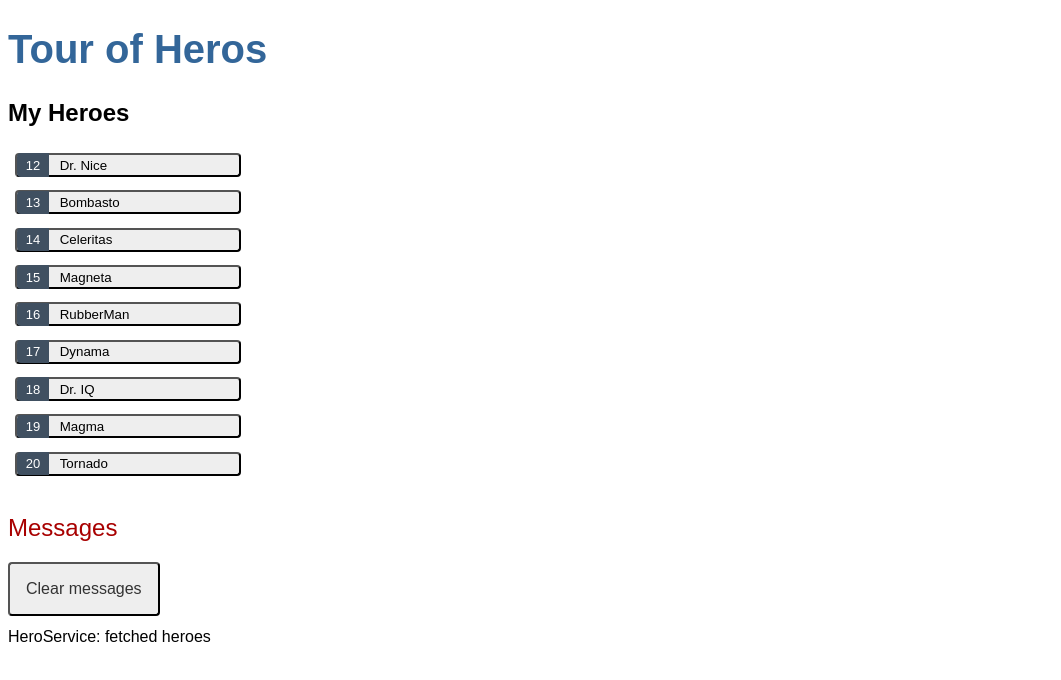
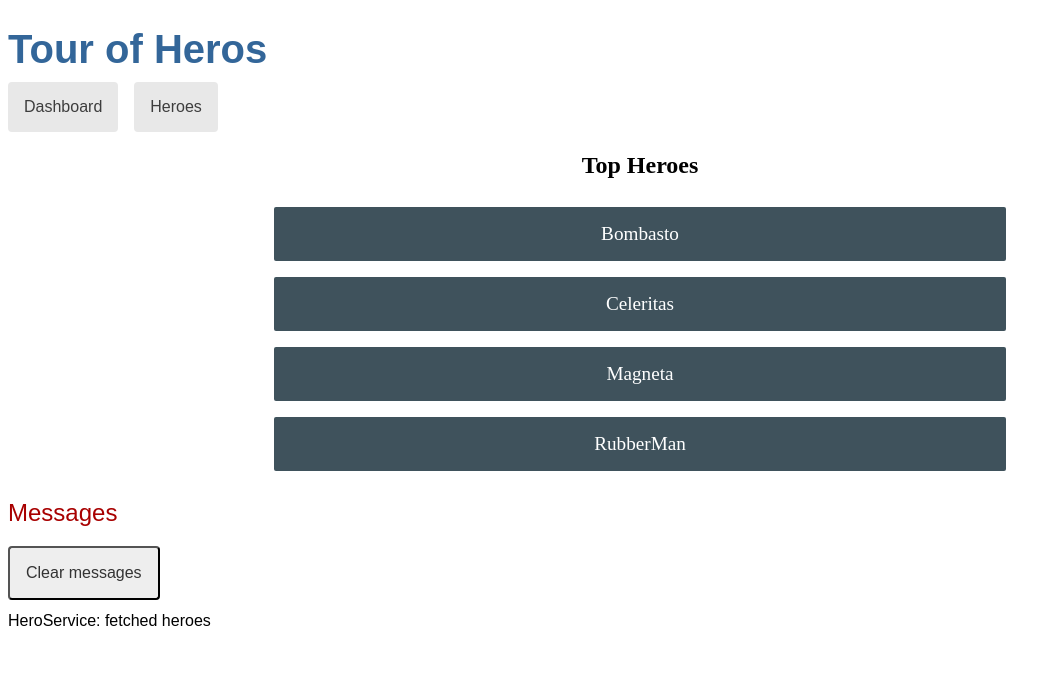
Before and after one commit to conradoad/angular-tour-of-heros, an Angular app: page /dashboard in a window 1280 px wide. Before the commit this address led to /. Shown: the top 680 px of the page, without its empty margins (0-1061 px from the left). Built offline with nearby package versions, Linux system fonts and the light colour scheme.

Commit message:
Starts implementing navigation and create dashboard component

```diff
--- a/src/app/app.component.css
+++ b/src/app/app.component.css
@@ -2,6 +2,7 @@
   color: #369;
   font-family: Arial, Helvetica, sans-serif;
   font-size: 250%;
+  margin-bottom: 0;
 }
 
 h2, h3 {
@@ -46,3 +47,23 @@
 * {
   font-family: Arial, Helvetica, sans-serif;
 }
+
+nav a {
+  padding: 1rem;
+  text-decoration: none;
+  margin-top: 10px;
+  display: inline-block;
+  background-color: #e8e8e8;
+  color: #3d3d3d;
+  border-radius: 4px;
+  margin-right: 1rem;
+}
+
+nav a:hover {
+  color: white;
+  background-color: #42545c;
+}
+
+nav a:active {
+  background-color: black;
+}
--- a/src/app/app.component.html
+++ b/src/app/app.component.html
@@ -1,3 +1,7 @@
 <h1>{{ title }}</h1>
-<app-heroes></app-heroes>
+<nav>
+  <a routerLink="/dashboard">Dashboard</a>
+  <a routerLink="/heroes">Heroes</a>
+</nav>
+<router-outlet></router-outlet>
 <app-messages></app-messages>
--- a/src/app/app.module.ts
+++ b/src/app/app.module.ts
@@ -7,13 +7,15 @@
 import { HeroesComponent } from './heroes/heroes.component';
 import { HeroDetailComponent } from './hero-detail/hero-detail.component';
 import { MessagesComponent } from './messages/messages.component';
+import { DashboardComponent } from './dashboard/dashboard.component';
 
 @NgModule({
   declarations: [
     AppComponent,
     HeroesComponent,
     HeroDetailComponent,
-    MessagesComponent
+    MessagesComponent,
+    DashboardComponent
   ],
   imports: [
     BrowserModule,
--- /dev/null
+++ b/src/app/dashboard/dashboard.component.css
@@ -0,0 +1,48 @@
+h2 {
+  text-align: center;
+}
+
+.heroes-menu {
+  padding: 0;
+  margin: auto;
+  max-width: 1000px;
+
+  /* flexbox */
+  display: flex;
+  flex-direction: row;
+  flex-wrap: wrap;
+  justify-content: space-around;
+  align-content: flex-start;
+  align-items: flex-start;
+}
+
+a {
+  background-color: #3f525c;
+  border-radius: 2px;
+  padding: 1rem;
+  font-size: 1.2rem;
+  text-decoration: none;
+  display: inline-block;
+  color: #fff;
+  text-align: center;
+  width: 100%;
+  min-width: 70%;
+  margin: .5rem auto;
+  box-sizing: border-box;
+
+  /* flexbox */
+  order: 0;
+  flex: 0 1 auto;
+  align-self: auto;
+}
+
+@media (min-width: 600px) {
+  a {
+    width: 18%;
+    box-sizing: content-box;
+  }
+}
+
+a:hover {
+  background-color: #000;
+}
--- /dev/null
+++ b/src/app/dashboard/dashboard.component.html
@@ -0,0 +1,6 @@
+<h2>Top Heroes</h2>
+<div class="heroes-menu">
+  <a *ngFor="let hero of heroes">
+    {{ hero.name }}
+  </a>
+</div>
--- /dev/null
+++ b/src/app/dashboard/dashboard.component.ts
@@ -0,0 +1,26 @@
+import { Component, OnInit } from '@angular/core';
+
+import { Hero } from '../hero';
+import { HeroService } from '../hero.service';
+
+@Component({
+  selector: 'app-dashboard',
+  templateUrl: './dashboard.component.html',
+  styleUrls: ['./dashboard.component.css']
+})
+export class DashboardComponent implements OnInit {
+
+  heroes: Hero[] = [];
+
+  constructor(private heroService: HeroService) { }
+
+  ngOnInit(): void {
+    this.getHeroes();
+  }
+
+  getHeroes() {
+    this.heroService.getHeroes()
+      .subscribe(heroes => this.heroes = heroes.slice(1,5));
+  }
+
+}
```
Also changed, not shown: src/app/app-routing.module.ts (+5 -3 lines), 1 other file (tests, documents, lock files or other folders).
